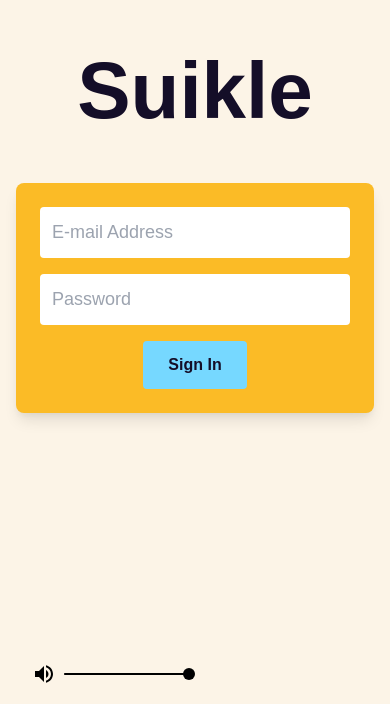
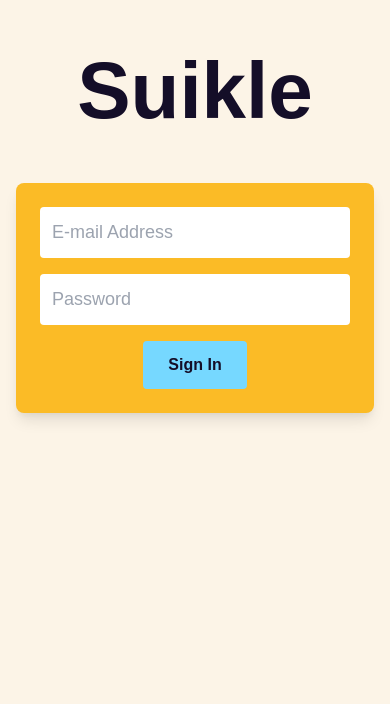
Before and after one commit to AntiAvengers/Lycaon, a React (Vite) app in the folder client/: page / in a window 390 px wide. Shown: the part 200-904 px from the top of the page. After the commit the page ends 844 px from the top, so only its background shows below. Built offline with nearby package versions, Linux system fonts and the light colour scheme.

Commit message:
edited soundcontrol to not appear on mobile and not on signin

```diff
--- a/client/src/components/Layout.jsx
+++ b/client/src/components/Layout.jsx
@@ -14,7 +14,9 @@ const Layout = ({ children }) => {
         <div className="min-h-screen flex flex-col">
             {!isSignInPage && <Header />}
             <main className="flex flex-grow">{children}</main>
-            <SoundControl />
+            <div className="hidden md:block">
+                {!isSignInPage && <SoundControl />}
+            </div>
             {!isSignInPage && <Footer />}
         </div>
     );
```
